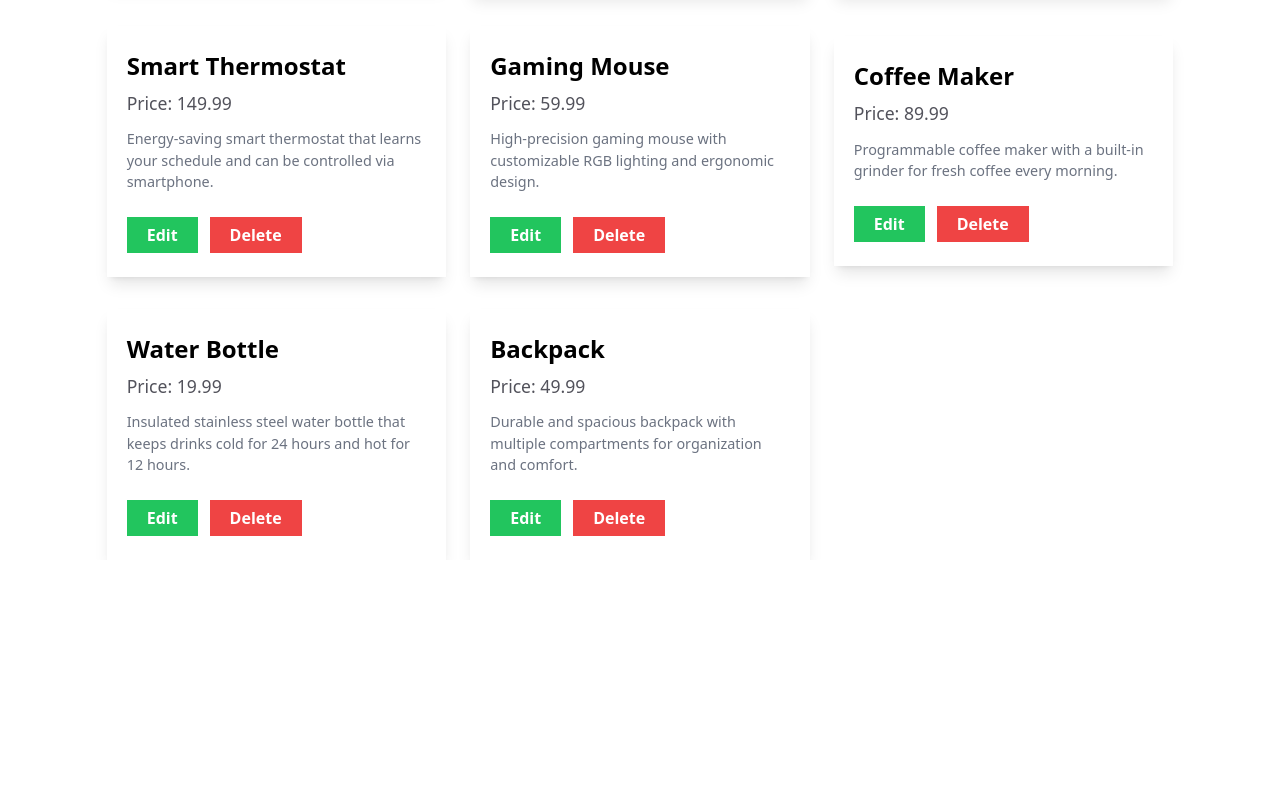
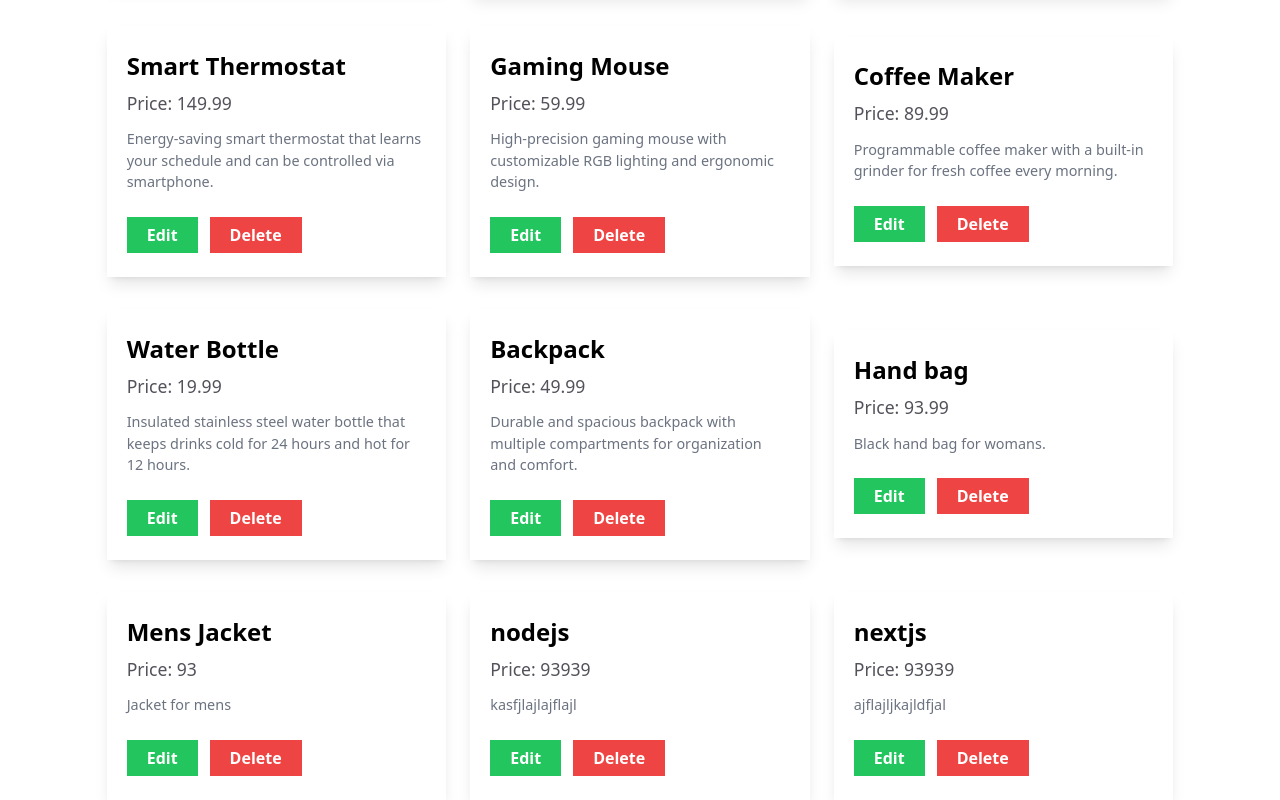
Before and after one commit to pxycknomdictator/rtk-query-practice, a React app: page /products in a window 1280 px wide. Shown: the part 976-1776 px from the top of the page. Before the commit the page ends 1536 px from the top, so only its background shows below. Built offline with nearby package versions, Linux system fonts and the light colour scheme; data requests are answered from the project's data file; the HTML template or start-up script is replaced by a standard one.

Commit message:
added new product logic

```diff
--- a/db/db.json
+++ b/db/db.json
@@ -3,72 +3,110 @@
     {
       "title": "Wireless Headphones",
       "price": 89.99,
-      "description": "High-quality wireless headphones with noise cancellation and 20-hour battery life."
+      "description": "High-quality wireless headphones with noise cancellation and 20-hour battery life.",
+      "id": "dda2"
     },
     {
       "title": "Smartwatch",
       "price": 199.99,
-      "description": "Stylish smartwatch with fitness tracking, heart rate monitoring, and customizable watch faces."
+      "description": "Stylish smartwatch with fitness tracking, heart rate monitoring, and customizable watch faces.",
+      "id": "7234"
     },
     {
       "title": "Portable Charger",
       "price": 29.99,
-      "description": "Compact portable charger with 10,000mAh capacity, perfect for on-the-go charging."
+      "description": "Compact portable charger with 10,000mAh capacity, perfect for on-the-go charging.",
+      "id": "972b"
     },
     {
       "title": "4K Ultra HD TV",
       "price": 499.99,
-      "description": "55-inch 4K Ultra HD TV with smart features and HDR for an immersive viewing experience."
+      "description": "55-inch 4K Ultra HD TV with smart features and HDR for an immersive viewing experience.",
+      "id": "1d32"
     },
     {
       "title": "Bluetooth Speaker",
       "price": 49.99,
-      "description": "Durable Bluetooth speaker with rich sound quality and waterproof design, perfect for outdoor use."
+      "description": "Durable Bluetooth speaker with rich sound quality and waterproof design, perfect for outdoor use.",
+      "id": "9252"
     },
     {
       "title": "Fitness Tracker",
       "price": 59.99,
-      "description": "Advanced fitness tracker that monitors steps, sleep, and provides real-time heart rate data."
+      "description": "Advanced fitness tracker that monitors steps, sleep, and provides real-time heart rate data.",
+      "id": "b543"
     },
     {
       "title": "Laptop Stand",
       "price": 39.99,
-      "description": "Ergonomic laptop stand with adjustable height and cooling vents for better airflow."
+      "description": "Ergonomic laptop stand with adjustable height and cooling vents for better airflow.",
+      "id": "e181"
     },
     {
       "title": "VR Headset",
       "price": 299.99,
-      "description": "Immersive virtual reality headset with a wide field of view and motion tracking capabilities."
+      "description": "Immersive virtual reality headset with a wide field of view and motion tracking capabilities.",
+      "id": "e165"
     },
     {
       "title": "Electric Toothbrush",
       "price": 79.99,
-      "description": "Rechargeable electric toothbrush with multiple modes and a built-in timer for optimal brushing."
+      "description": "Rechargeable electric toothbrush with multiple modes and a built-in timer for optimal brushing.",
+      "id": "cccc"
     },
     {
       "title": "Smart Thermostat",
       "price": 149.99,
-      "description": "Energy-saving smart thermostat that learns your schedule and can be controlled via smartphone."
+      "description": "Energy-saving smart thermostat that learns your schedule and can be controlled via smartphone.",
+      "id": "b6bf"
     },
     {
       "title": "Gaming Mouse",
       "price": 59.99,
-      "description": "High-precision gaming mouse with customizable RGB lighting and ergonomic design."
+      "description": "High-precision gaming mouse with customizable RGB lighting and ergonomic design.",
+      "id": "8e61"
     },
     {
       "title": "Coffee Maker",
       "price": 89.99,
-      "description": "Programmable coffee maker with a built-in grinder for fresh coffee every morning."
+      "description": "Programmable coffee maker with a built-in grinder for fresh coffee every morning.",
+      "id": "1a8f"
     },
     {
       "title": "Water Bottle",
       "price": 19.99,
-      "description": "Insulated stainless steel water bottle that keeps drinks cold for 24 hours and hot for 12 hours."
+      "description": "Insulated stainless steel water bottle that keeps drinks cold for 24 hours and hot for 12 hours.",
+      "id": "4d9d"
     },
     {
       "title": "Backpack",
       "price": 49.99,
-      "description": "Durable and spacious backpack with multiple compartments for organization and comfort."
+      "description": "Durable and spacious backpack with multiple compartments for organization and comfort.",
+      "id": "f863"
+    },
+    {
+      "id": "4e3f",
+      "title": "Hand bag",
+      "price": "93.99",
+      "description": "Black hand bag for womans."
+    },
+    {
+      "id": "4a40",
+      "title": "Mens Jacket",
+      "price": "93",
+      "description": "Jacket for mens"
+    },
+    {
+      "id": "8449",
+      "title": "nodejs",
+      "price": "93939",
+      "description": "kasfjlajlajflajl"
+    },
+    {
+      "id": "2c6b",
+      "title": "nextjs",
+      "price": "93939",
+      "description": "ajflajljkajldfjal"
     }
   ]
 }
--- a/src/components/AddProduct.jsx
+++ b/src/components/AddProduct.jsx
@@ -1,6 +1,33 @@
+import { useState } from "react";
+import { useAddNewProductMutation } from "../store/features/productSlice";
+import { Error, Loading } from "./Status";
+
 export const AddProduct = () => {
+  const [formData, setFormData] = useState({
+    title: "",
+    price: 0,
+    description: "",
+  });
+
+  const [addProduct, { isError, isLoading }] =
+    useAddNewProductMutation(formData);
+
+  if (isLoading) return <Loading />;
+  if (isError) return <Error />;
+
+  const handleInputChanges = (event) => {
+    const { name, value } = event.target;
+    setFormData((prev) => ({ ...prev, [name]: value }));
+  };
+
+  const handleSubmit = (event) => {
+    event.preventDefault();
+    addProduct(formData);
+    setFormData({});
+  };
+
   return (
-    <form>
+    <form onSubmit={handleSubmit}>
       <section className="grid grid-cols-2 gap-5 mb-4">
         <div>
           <label htmlFor="title">Title</label>
@@ -9,6 +36,8 @@ export const AddProduct = () => {
             type="text"
             name="title"
             id="title"
+            value={formData.title}
+            onChange={handleInputChanges}
           />
         </div>
         <div>
@@ -18,6 +47,8 @@ export const AddProduct = () => {
             type="number"
             name="price"
             id="price"
+            value={formData.price}
+            onChange={handleInputChanges}
           />
         </div>
       </section>
@@ -28,6 +59,8 @@ export const AddProduct = () => {
           name="description"
           id="description"
           rows="5"
+          value={formData.description}
+          onChange={handleInputChanges}
         ></textarea>
       </div>
       <input
--- a/src/components/ProductsList.jsx
+++ b/src/components/ProductsList.jsx
@@ -1,8 +1,6 @@
 import { useGetAllProductsQuery } from "../store/features/productSlice";
+import { Error, Loading } from "./Status";
 import { Card } from "./Card";
-
-const Loading = () => <h1>Loading...</h1>;
-const Error = () => <h1>Oh nooooooooo we got an Error!!!</h1>;
 
 export const ProductsList = () => {
   const { data: products, isError, isLoading } = useGetAllProductsQuery();
--- /dev/null
+++ b/src/components/Status.jsx
@@ -0,0 +1,4 @@
+const Loading = () => <h1>Loading...</h1>;
+const Error = () => <h1>Oh nooooooooo we got an Error!!!</h1>;
+
+export { Loading, Error };
--- a/src/store/features/productSlice.js
+++ b/src/store/features/productSlice.js
@@ -7,7 +7,15 @@ export const productsSlice = createApi({
     getAllProducts: builder.query({
       query: () => "/products",
     }),
+    addNewProduct: builder.mutation({
+      query: (newProduct) => ({
+        url: "/products",
+        method: "POST",
+        headers: { "Content-Type": "application/json" },
+        body: newProduct,
+      }),
+    }),
   }),
 });
 
-export const { useGetAllProductsQuery } = productsSlice;
+export const { useGetAllProductsQuery, useAddNewProductMutation } = productsSlice;
```
